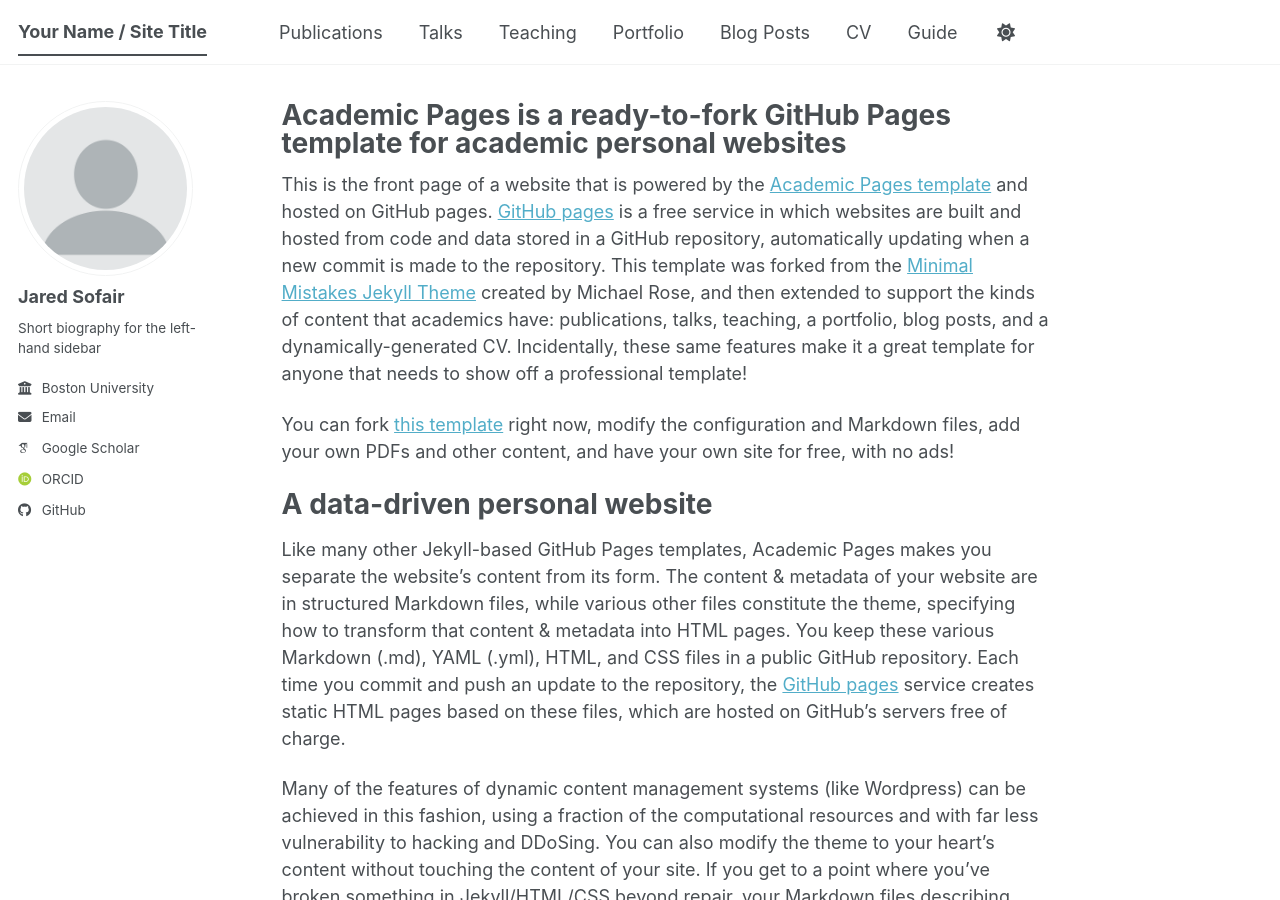
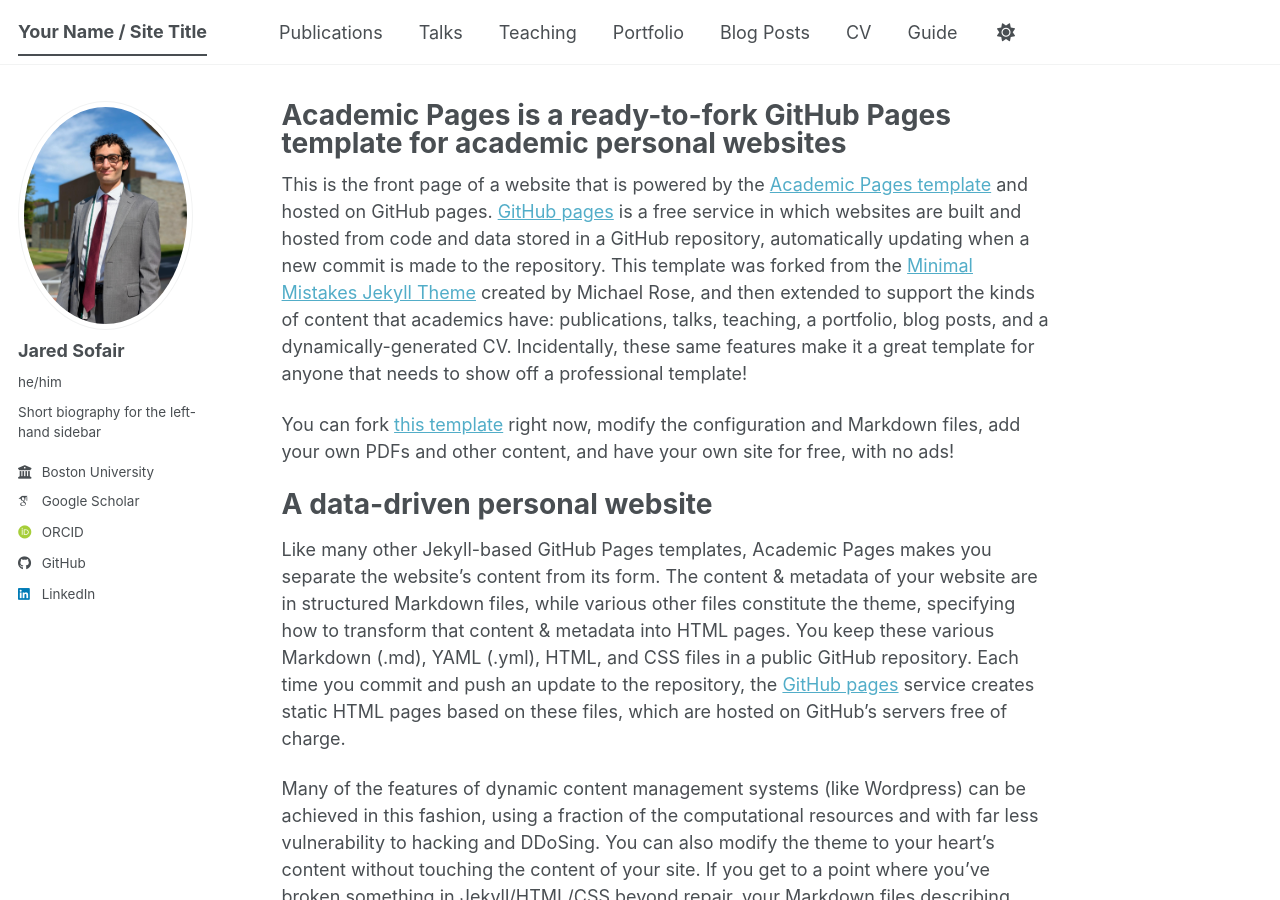
Before and after one commit to jaredsofair/jaredsofair.github.io, a Jekyll site: the page built from _pages/about.md, in a window 1280 px wide and 900 px high. Built offline with Jekyll 4.4.1, drawn with Linux system fonts in a browser that asks for light colours; some web fonts are replaced; a script bundle is joined from its source files by our own code; library files that are not in the unit come from our copies.

Commit message:
small updates

```diff
--- a/_config.yml
+++ b/_config.yml
@@ -23,14 +23,14 @@
 #               Additional customization can be done by editing /_includes/author-profile.html
 author:
   # Biographic information
-  avatar           : "profile.png"
+  avatar           : "profile.jpeg"
   name             : "Jared Sofair"
-  pronouns         : # example: "she/her"
+  pronouns         : "he/him"
   bio              : "Short biography for the left-hand sidebar"
   # location         : "Earth"
   employer         : "Boston University"
   uri              : # URL
-  email            : "sofair [at] bu [dot] edu"
+  testemail            : "sofair [at] bu [dot] edu"
 
   # Academic websites
   academia         : # URL
@@ -66,7 +66,7 @@
   keybase          : # Username
   instagram        : # Username
   lastfm           : # Username
-  linkedin         : # Username
+  linkedin         : "Jared Sofair"
   mastodon         : # URL
   medium           : # URL
   pinterest        : # Username
```
Also changed, not shown: images/profile.jpeg (added), images/profile.png (deleted).
